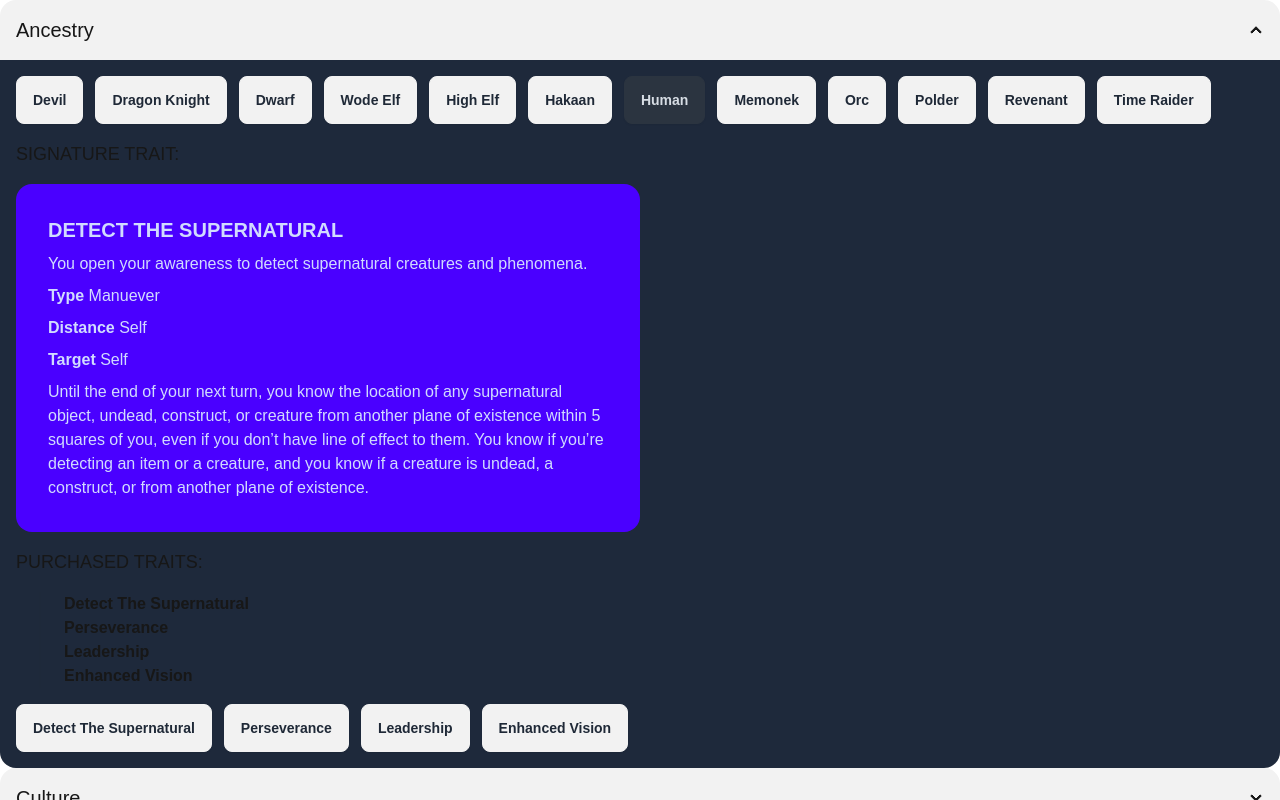
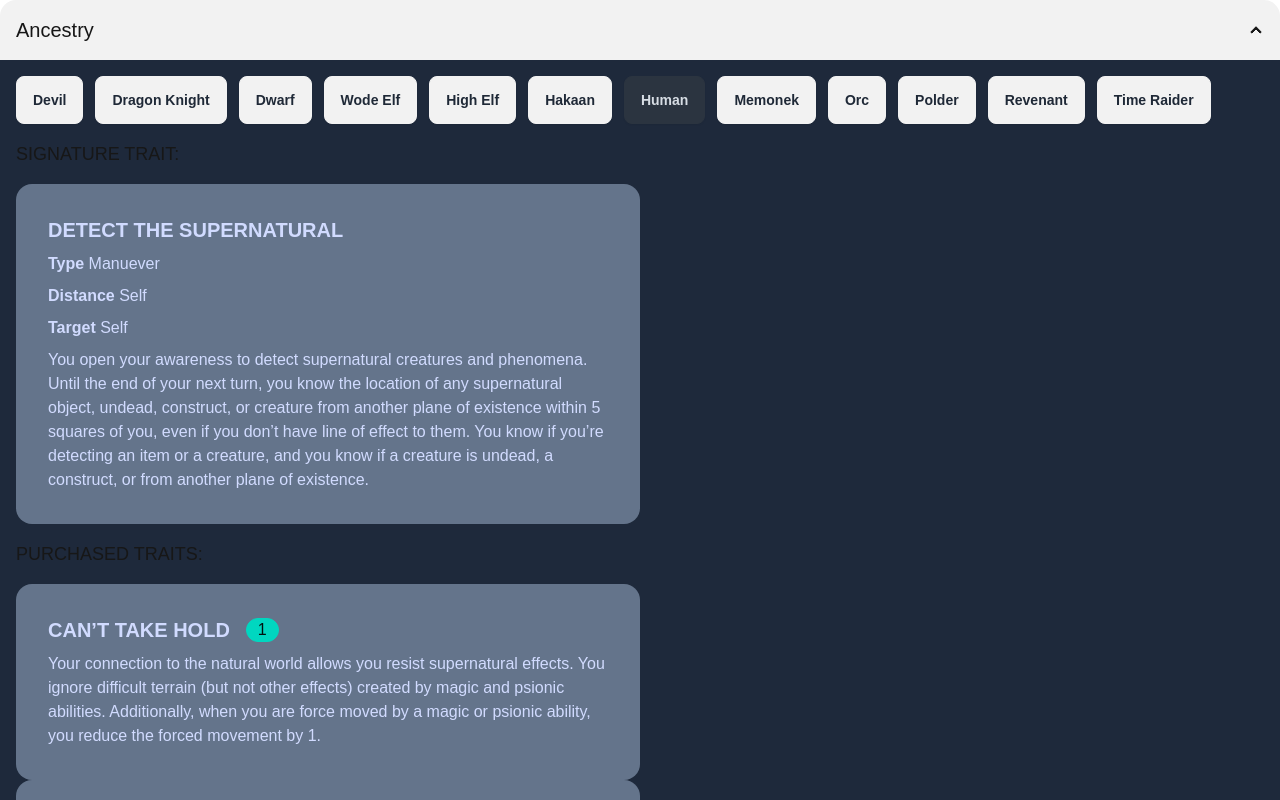
Before and after one commit to jacobschestnut/draw-steel-character-creator, a Next.js app: page / in a window 1280 px wide. Both pictures are taken after a click on the button "Human". Shown: the top 800 px of the page. Built offline with nearby package versions, Linux system fonts and the light colour scheme.

Commit message:
change how traits are selected

```diff
--- a/src/app/components/ancestry_forms/human.tsx
+++ b/src/app/components/ancestry_forms/human.tsx
@@ -1,22 +1,28 @@
 'use client'
 
 import { useState, useEffect, FC } from 'react';
+import TraitCard from '../trait_card';
 
 type Trait = {
     id: number;
     name: string;
+    description: string;
     value: number;
     ancestry: string;
 };
 
-const HumanPage: FC<{ traits: Trait[] }> = ({ traits }) => {
+type HumanPageProps = {
+    traits: Trait[];
+    handleTraitChange: (trait: Trait) => void;
+};
+
+const HumanPage: FC<HumanPageProps> = ({traits, handleTraitChange }) => {
     return (
         <div className='pt-4'>
             <div className='text-lg pb-4'>SIGNATURE TRAIT:</div>
-        <div className="card bg-primary text-primary-content w-1/2">
+            <div className="card bg-slate-500 text-primary-content w-1/2">
                 <div className="card-body">
                     <h2 className="card-title">DETECT THE SUPERNATURAL</h2>
-                <div>You open your awareness to detect supernatural creatures and phenomena.</div>
                     <div>
                         <strong>Type</strong> <span>Manuever</span>
                     </div>
@@ -26,19 +32,18 @@ const HumanPage: FC<{ traits: Trait[] }> = ({ traits }) => {
                     <div>
                         <strong>Target</strong> <span>Self</span>
                     </div>
-                <div>Until the end of your next turn, you know the location of any supernatural object, undead, construct, or creature from another plane of existence within 5 squares of you, even if you don’t have line of effect to them. You know if you’re detecting an item or a creature, and you know if a creature is undead, a construct, or from another plane of existence.</div>
+                    <div>You open your awareness to detect supernatural creatures and phenomena. Until the end of your next turn, you know the location of any supernatural object, undead, construct, or creature from another plane of existence within 5 squares of you, even if you don’t have line of effect to them. You know if you’re detecting an item or a creature, and you know if a creature is undead, a construct, or from another plane of existence.</div>
                 </div>
             </div>
             <div className="text-lg py-4">PURCHASED TRAITS:</div>
-        <div className="flex flex-col lg:flex-row">
-            <div className="divider lg:divider-horizontal"></div>
-            <div className="">
-              {traits.map((trait: Trait) => (
-                <div className='font-bold' key={trait.id}>
-                    {trait.name}
-                </div>
+            <div>
+                {traits.map((trait) => (
+                    <TraitCard
+                        key={trait.id}
+                        trait={trait}
+                        handleTraitChange={handleTraitChange}
+                    />
                 ))}
-            </div>
             </div>
         </div>
   );
--- /dev/null
+++ b/src/app/components/trait_card.tsx
@@ -0,0 +1,28 @@
+type TraitCardProps = {
+    trait: {
+        id: number;
+        name: string;
+        description: string;
+        value: number;
+        ancestry: string;
+    };
+    handleTraitChange: (trait: { id: number; name: string; description: string; value: number; ancestry: string }) => void;
+};
+
+const TraitCard = ({ trait, handleTraitChange }: TraitCardProps) => {
+    return (
+      <div onClick={() => handleTraitChange(trait)}>
+        <div className="card bg-slate-500 text-primary-content w-1/2">
+          <div className="card-body">
+            <div className="flex flex-row items-center">
+                <h2 className="card-title pr-4">{trait.name}</h2>
+                <div className="badge badge-accent badge-lg">{trait.value}</div>
+            </div>
+            <div>{trait.description}</div>
+          </div>
+        </div>
+      </div>
+    );
+};
+
+export default TraitCard;
--- a/src/app/page.tsx
+++ b/src/app/page.tsx
@@ -12,6 +12,7 @@ import HumanPage from './components/ancestry_forms/human';
 type Trait = {
   id: number;
   name: string;
+  description: string;
   value: number;
   ancestry: string;
 };
@@ -46,22 +47,41 @@ export default function Home() {
   const ancestryList = ['Devil', 'Dragon Knight', 'Dwarf', 'Wode Elf', 'High Elf', 'Hakaan', 'Human', 'Memonek', 'Orc', 'Polder', 'Revenant', 'Time Raider'];
 
   const importedTraits = [
-    { id: 1, name: 'Detect The Supernatural', value: 2, ancestry: 'Human' },
-    { id: 2, name: 'Perseverance', value: 1, ancestry: 'Human' },
-    { id: 9, name: 'Leadership', value: 2, ancestry: 'Human' },
-    { id: 10, name: 'Enhanced Vision', value: 1, ancestry: 'Human' },
-    { id: 3, name: 'Barbed Tail', value: 2, ancestry: 'Devil' },
-    { id: 4, name: 'Silver Tongue', value: 1, ancestry: 'Devil' },
-    { id: 11, name: 'Infernal Charm', value: 2, ancestry: 'Devil' },
-    { id: 12, name: 'Night Vision', value: 1, ancestry: 'Devil' },
-    { id: 5, name: 'Forest Lore', value: 2, ancestry: 'Elf' },
-    { id: 6, name: 'Elven Agility', value: 1, ancestry: 'Elf' },
-    { id: 13, name: 'Nature’s Embrace', value: 2, ancestry: 'Elf' },
-    { id: 14, name: 'Arcane Knowledge', value: 1, ancestry: 'Elf' },
-    { id: 7, name: 'Savage Strength', value: 2, ancestry: 'Orc' },
-    { id: 8, name: 'Battle Fury', value: 1, ancestry: 'Orc' },
-    { id: 15, name: 'Ferocity', value: 2, ancestry: 'Orc' },
-    { id: 16, name: 'Toughness', value: 1, ancestry: 'Orc' },
+    {
+      id: 1,
+      name: 'CAN’T TAKE HOLD',
+      value: 1,
+      ancestry: 'Human',
+      description: `Your connection to the natural world allows you resist supernatural effects. You ignore difficult terrain (but not other effects) created by magic and psionic abilities. Additionally, when you are force moved by a magic or psionic ability, you reduce the forced movement by 1.`,
+    },
+    {
+      id: 2,
+      name: 'PERSEVERANCE',
+      value: 1,
+      ancestry: 'Human',
+      description: `Giving up is for other people. You have an edge on tests that use the Endurance skill and when you are slowed, your speed is reduced to 3 instead of 2.`,
+    },
+    {
+      id: 3,
+      name: 'RESIST THE UNNATURAL',
+      value: 1,
+      ancestry: 'Human',
+      description: `Your connection to the natural world protects you from unnatural forces. When you take damage that isn’t untyped, you can use your triggered action to half the damage.`,
+    },
+    {
+      id: 4,
+      name: 'DETERMINATION',
+      value: 2,
+      ancestry: 'Human',
+      description: `Your anatomical tolerance for pain allows you to push through difficult situations. If you are frightened, slowed, or weakened, you can use a maneuver to immediately end the condition.`,
+    },
+    {
+      id: 5,
+      name: 'STAYING POWER',
+      value: 2,
+      ancestry: 'Human',
+      description: `Your human anatomy allows you to fight, run, and stay awake longer than others. Increase your number of Recoveries by 2.`,
+    },
   ];
 
   const sortTraits = (arr: Trait[]) => {
@@ -76,92 +96,31 @@ export default function Home() {
   const traitOptions: { [key: string]: Trait[] } = sortTraits(importedTraits);
 
   const [selectedAncestry, setSelectedAncestry] = useState('');
-  // const [trait1, setTrait1] = useState<Trait | null>(null);
-  // const [trait2, setTrait2] = useState<Trait | null>(null);
-  // const [trait3, setTrait3] = useState<Trait | null>(null);
+
   const [traits, setTraits] = useState<Trait[]>([]);
 
-  // const showTrait3 = () => {
-  //   if (trait1 && trait2 && !trait3) {
-  //     return traitValueTotal < 3;
-  //   }
-  //   if (trait1 && trait2 && trait3) {
-  //     return traitValueTotal <= 3;
-  //   }
-  //   return false;
-  // };
+  const [selectedTraits, setSelectedTraits] = useState<Trait[]>([]);
 
-  const [selectedTraits, setSelectedTraits] = useState<Trait[]>([]);
-  // const [traitValueTotal, setTraitValueTotal] = useState(0);
-
-  // const handleAncestryChange = (e: React.ChangeEvent<HTMLSelectElement>) => {
-    const handleAncestryChange = (ancestry: string) => {
-    // const ancestry = e.target.value;
+  const handleAncestryChange = (ancestry: string) => {
     setSelectedAncestry(ancestry);
     setTraits(traitOptions[ancestry] || []);
-    // setTrait1(null);
-    // setTrait2(null);
-    // setTrait3(null);
   };
 
-  // const populateTraitOptions = (traits: Trait[], num: number) => {
-  //   if (num === 2) {
-  //     return traits.filter((trait) => trait.name !== trait1?.name);
-  //   }
-  //   if (num === 3) {
-  //     return traits.filter(
-  //       (trait) => trait.name !== trait1?.name && trait.name !== trait2?.name
-  //     );
-  //   }
-  //   return traits;
-  // };
+  const handleTraitChange = (trait: Trait) => {
+    setSelectedTraits((prevTraits) => {
+      const isTraitSelected = prevTraits.some((t) => t.id === trait.id);
 
-  const handleTraitChange = (trait: Trait) => {
-    if (selectedTraits.includes(trait)) {
-      setSelectedTraits(selectedTraits.filter((t) => t !== trait));
-    } else {
-      setSelectedTraits([...selectedTraits, trait]);
-    }
-  }
+      if (isTraitSelected) {
+        return prevTraits.filter((t) => t.id !== trait.id);
+      } else {
+        return [...prevTraits, trait];
+      }
+    });
+  };
 
-  // const handleTraitChange = (
-  //   e: React.ChangeEvent<HTMLSelectElement>,
-  //   traitNumber: number
-  // ) => {
-  //   const selectedTraitName = e.target.value;
-  //   const selectedTrait = traitOptions[selectedAncestry].find(
-  //     (trait) => trait.name === selectedTraitName
-  //   );
-
-  //   if (selectedTrait) {
-  //     if (traitNumber === 1) {
-  //       setTrait1(selectedTrait);
-  //     } else if (traitNumber === 2) {
-  //       setTrait2(selectedTrait);
-  //     } else if (traitNumber === 3) {
-  //       setTrait3(selectedTrait);
-  //     }
-  //   }
-  // };
-
-  // useEffect(() => {
-  //   let updatedTraits = [trait1, trait2, trait3].filter(Boolean) as Trait[];
-  //   let value = 0;
-
-  //   updatedTraits = updatedTraits.filter((trait, index) => {
-  //     value += trait.value;
-  //     if (value > 3) {
-  //       if (index === 1) setTrait2(null);
-  //       if (index === 2) setTrait3(null);
-  //       value -= trait.value;
-  //       return false;
-  //     }
-  //     return true;
-  //   });
-
-  //   setSelectedTraits(updatedTraits);
-  //   setTraitValueTotal(value);
-  // }, [trait1, trait2, trait3]);
+  useEffect(() => {
+    console.log(selectedTraits);
+  }, [selectedTraits]);
 
   const [language, setLanguage] = useState<Language | null>(null);
 
@@ -304,22 +263,6 @@ export default function Home() {
         <input type="radio" name="my-accordion-2" defaultChecked />
         <div className="collapse-title text-xl font-medium">Ancestry</div>
         <div className="bg-slate-800 collapse-content">
-          {/* <select
-            className="mt-4 select select-bordered w-full max-w-xs"
-            value={selectedAncestry}
-            onChange={handleAncestryChange}
-            aria-label="Select ancestry"
-          >
-            <option value="" disabled>
-              Select ancestry
-            </option>
-            {ancestryList.map((ancestry) => (
-              <option key={ancestry} value={ancestry}>
-                {ancestry}
-              </option>
-            ))}
-          </select> */}
-
           <div className="flex gap-3 pt-4">
             {ancestryList.map((ancestry) => (
               <button
@@ -335,74 +278,7 @@ export default function Home() {
           </div>
 
           <div>
-            {selectedAncestry === "Human" && <HumanPage traits={traits}/>}
-          </div>
-
-          <div>
-            <div className="flex gap-3 pt-4">
-              {traits.map((trait: Trait) => (
-                <button
-                  key={trait.id}
-                  className={`btn ${
-                    selectedTraits.includes(trait) ? "btn-neutral" : ""
-                  }`}
-                  onClick={() => handleTraitChange(trait)}
-                >
-                  {trait.name}
-                </button>
-              ))}
-            </div>
-            {/* <select
-              className="select select-bordered w-full max-w-xs"
-              value={trait1?.name || ''}
-              aria-label="Select trait 1"
-              onChange={(e) => handleTraitChange(e, 1)}
-            >
-              <option value="" disabled>
-                Select trait
-              </option>
-              {populateTraitOptions(traits, 1).map((trait) => (
-                <option key={trait.id} value={trait.name}>
-                  {trait.name} (Value: {trait.value})
-                </option>
-              ))}
-            </select>
-
-            <select
-              className="select select-bordered w-full max-w-xs"
-              value={trait2?.name || ''}
-              aria-label="Select trait 2"
-              onChange={(e) => handleTraitChange(e, 2)}
-              style={{ display: trait1 ? 'block' : 'none' }}
-            >
-              <option value="" disabled>
-                Select trait
-              </option>
-              {populateTraitOptions(traits, 2).map((trait) => (
-                <option key={trait.id} value={trait.name}>
-                  {trait.name} (Value: {trait.value})
-                </option>
-              ))}
-            </select>
-
-            <select
-              className="select select-bordered w-full max-w-xs"
-              value={trait3?.name || ''}
-              aria-label="Select trait 3"
-              onChange={(e) => handleTraitChange(e, 3)}
-              style={{
-                display: showTrait3() ? 'block' : 'none',
-              }}
-            >
-              <option value="" disabled>
-                Select trait
-              </option>
-              {populateTraitOptions(traits, 3).map((trait) => (
-                <option key={trait.id} value={trait.name}>
-                  {trait.name} (Value: {trait.value})
-                </option>
-              ))}
-            </select> */}
+            {selectedAncestry === "Human" && <HumanPage traits={traits} handleTraitChange={handleTraitChange}/>}
           </div>
         </div>
       </div>
```
Lines whose indentation alone changed are shown as unchanged.
